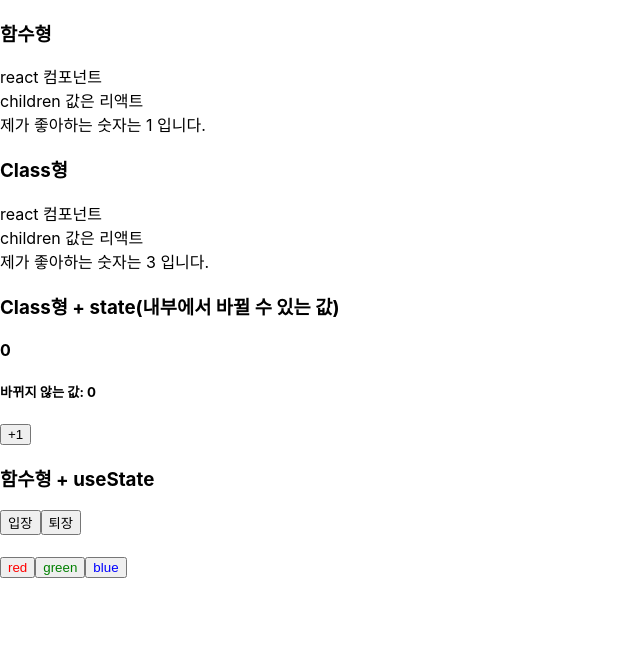
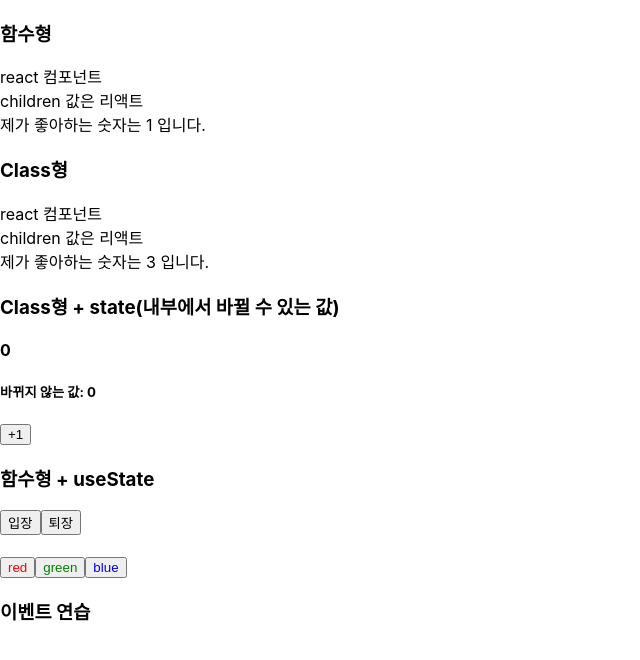
Before and after one commit to th0Kim/react-ezen, a React (Create React App) app in the folder hello-react/: page / in a window 1280 px wide. Shown: the top 660 px of the page, without its empty margins (0-640 px from the left). Built offline with nearby package versions, Linux system fonts and the light colour scheme.

Commit message:
이벤트 핸들링 js 생성

```diff
--- a/hello-react/src/App.js
+++ b/hello-react/src/App.js
@@ -4,7 +4,8 @@ import React from 'react';
 import MyComponent from './MyComponent'; //함수형 lint 약어 rcc
 import MyComponentC from './MyComponent_c'; //class형 lint 약어 rsc
 import CounterC from './Counter_c'; // state
-import Say from './Say'; //
+import Say from './Say'; // useState
+import EventPracticeC from './EventPractice_c'; // 이벤트 핸들링
 
 const App = () => {
   return (
@@ -25,6 +26,9 @@ const App = () => {
 
       <h3>함수형 + useState</h3>
       <Say></Say>
+
+      <h3>이벤트 연습</h3>
+      <EventPracticeC></EventPracticeC>
     </div>
   );
 }
--- /dev/null
+++ b/hello-react/src/EventPractice_c.js
@@ -0,0 +1,13 @@
+import React, { Component } from 'react';
+
+class EventPractice_c extends Component {
+  render() {
+    return (
+      <div>
+
+      </div>
+    );
+  }
+}
+
+export default EventPractice_c;
```
